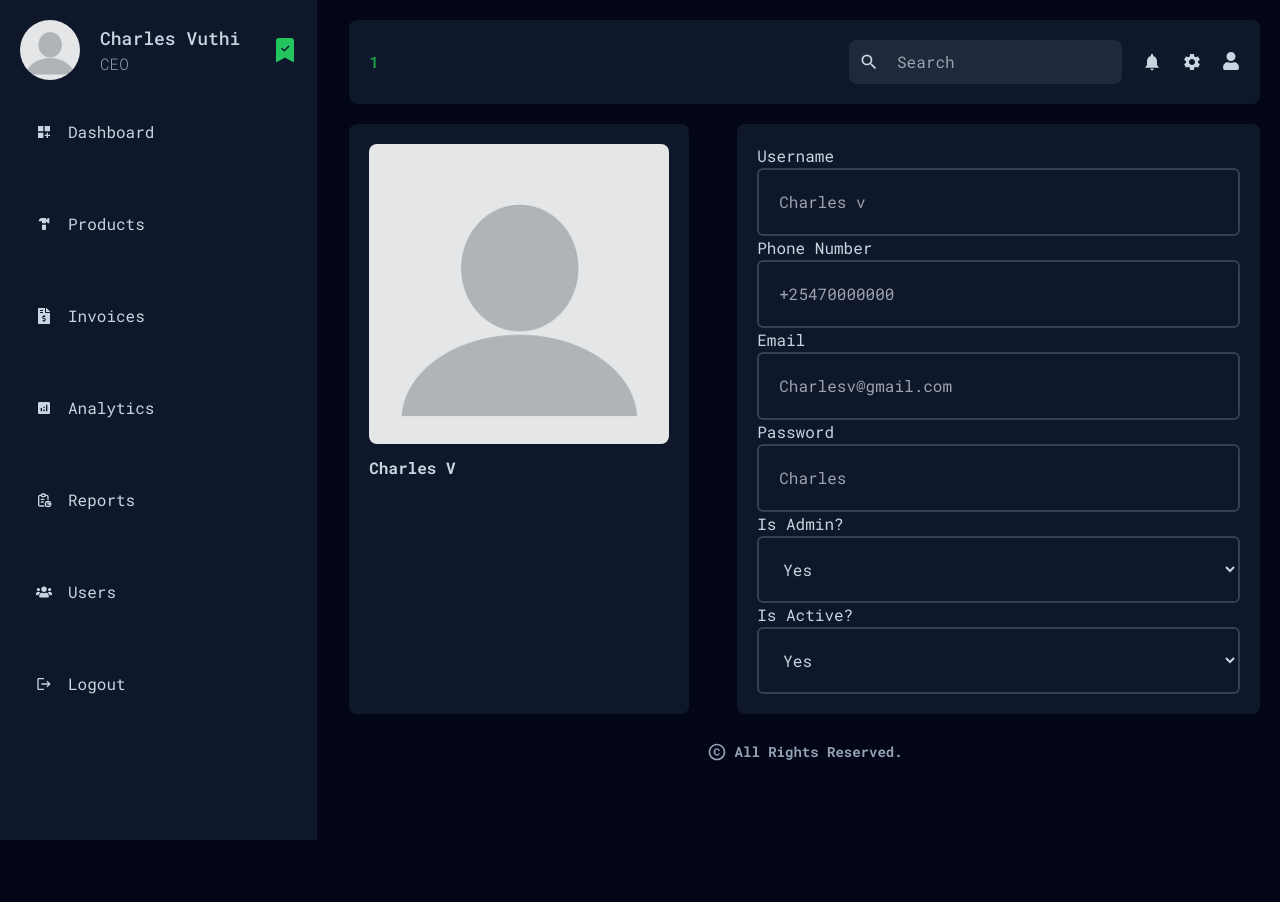
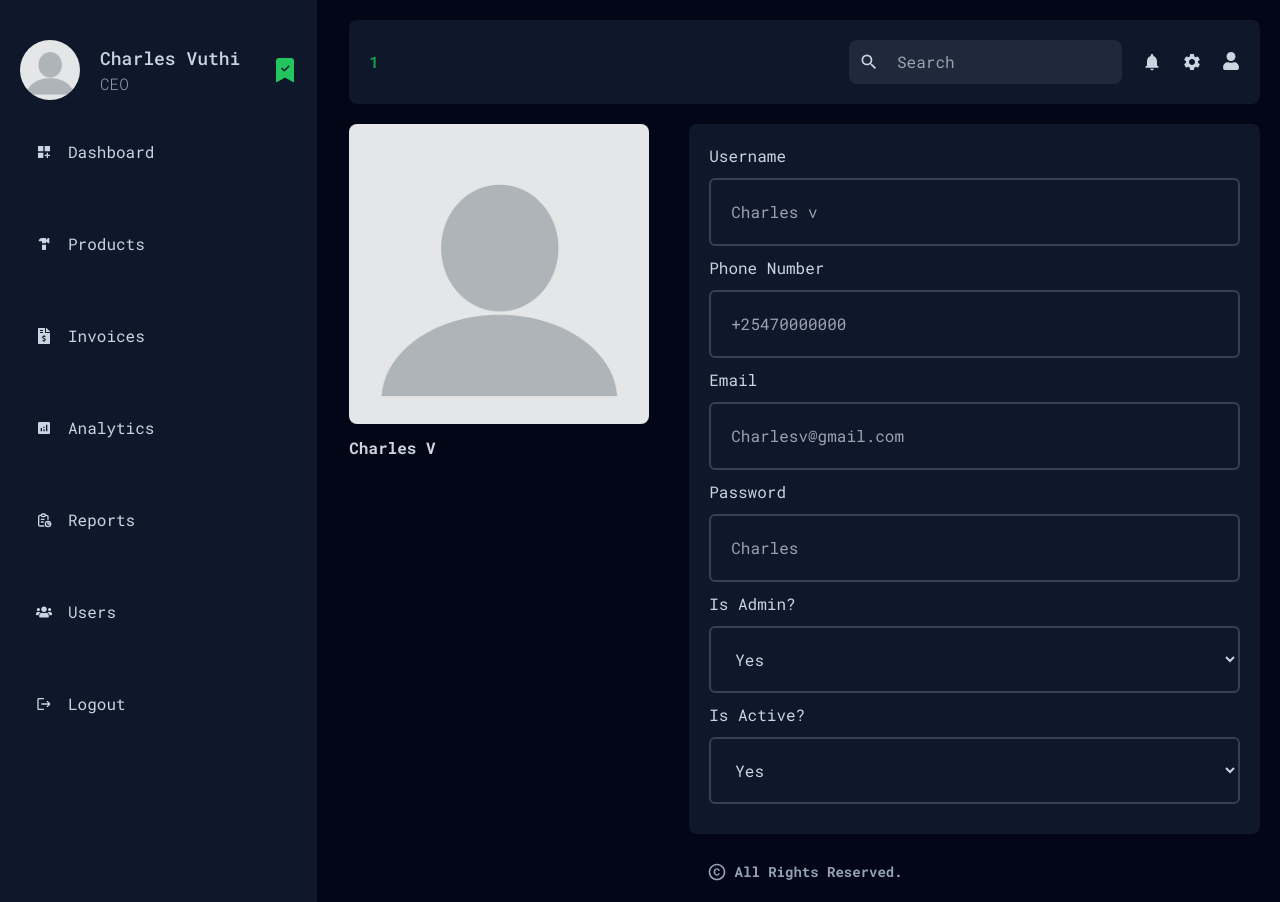
Before and after one commit to esthercate/Hardware-store-management, a Next.js app: page /dashboard/users/1 in a window 1280 px wide. Before the commit the page ends 840 px from the top, so only its background shows below. Built offline with nearby package versions, Linux system fonts and the light colour scheme.

Commit message:
update gap and margin

```diff
--- a/app/dashboard/users/[id]/page.jsx
+++ b/app/dashboard/users/[id]/page.jsx
@@ -3,28 +3,28 @@ import Image from 'next/image'
 
 const SingleUserPage = () => {
   return (
-    <div className='flex gap-12 mt-5'>
-      <div className='flex flex-col gap-3 bg-slate-900 p-5 rounded-lg font-bold'>
+    <div className='flex gap-10 mt-5'>
+      <div className='flex flex-col gap-3 font-bold'>
         <Image className='flex rounded-lg' src='/profile.png' alt='profile picture' width='300' height='300' />
         <p>Charles V</p>
       </div>
       <div className='flex-auto bg-slate-900 p-5 rounded-lg'>
         <form className='flex flex-col'>
           <label>Username</label>
-          <input className='p-5 w-full bg-transparent rounded-md border-2 border-slate-700' type='text' name='username' placeholder='Charles v' />
+          <input className='p-5 my-2.5 w-full bg-transparent rounded-md border-2 border-slate-700' type='text' name='username' placeholder='Charles v' />
           <label>Phone Number</label>
-          <input className='p-5 bg-transparent rounded-md border-2 border-slate-700' type='number' name='phone' placeholder='+25470000000' />
+          <input className='p-5 my-2.5 bg-transparent rounded-md border-2 border-slate-700' type='number' name='phone' placeholder='+25470000000' />
           <label>Email</label>
-          <input className='p-5 bg-transparent rounded-md border-2 border-slate-700' type='email' name='email' placeholder='Charlesv@gmail.com' />
+          <input className='p-5 my-2.5 bg-transparent rounded-md border-2 border-slate-700' type='email' name='email' placeholder='Charlesv@gmail.com' />
           <label>Password</label>
-          <input className='p-5 bg-transparent rounded-md border-2 border-slate-700' type='password' name='password' placeholder='Charles' />
+          <input className='p-5 my-2.5 bg-transparent rounded-md border-2 border-slate-700' type='password' name='password' placeholder='Charles' />
           <label>Is Admin?</label>
-          <select className='p-5 bg-transparent rounded-md border-2 border-slate-700' name='isAdmin' id='isAdmin'>
+          <select className='p-5 my-2.5 bg-transparent rounded-md border-2 border-slate-700' name='isAdmin' id='isAdmin'>
             <option value={true}>Yes</option>
             <option value={false}>No</option>
           </select>
           <label>Is Active?</label>
-          <select className='p-5 bg-transparent rounded-md border-2 border-slate-700' name='isActive' id='isActive'>
+          <select className='p-5 my-2.5 bg-transparent rounded-md border-2 border-slate-700' name='isActive' id='isActive'>
             <option value={true}>Yes</option>
             <option value={false}>No</option>
           </select>
```
